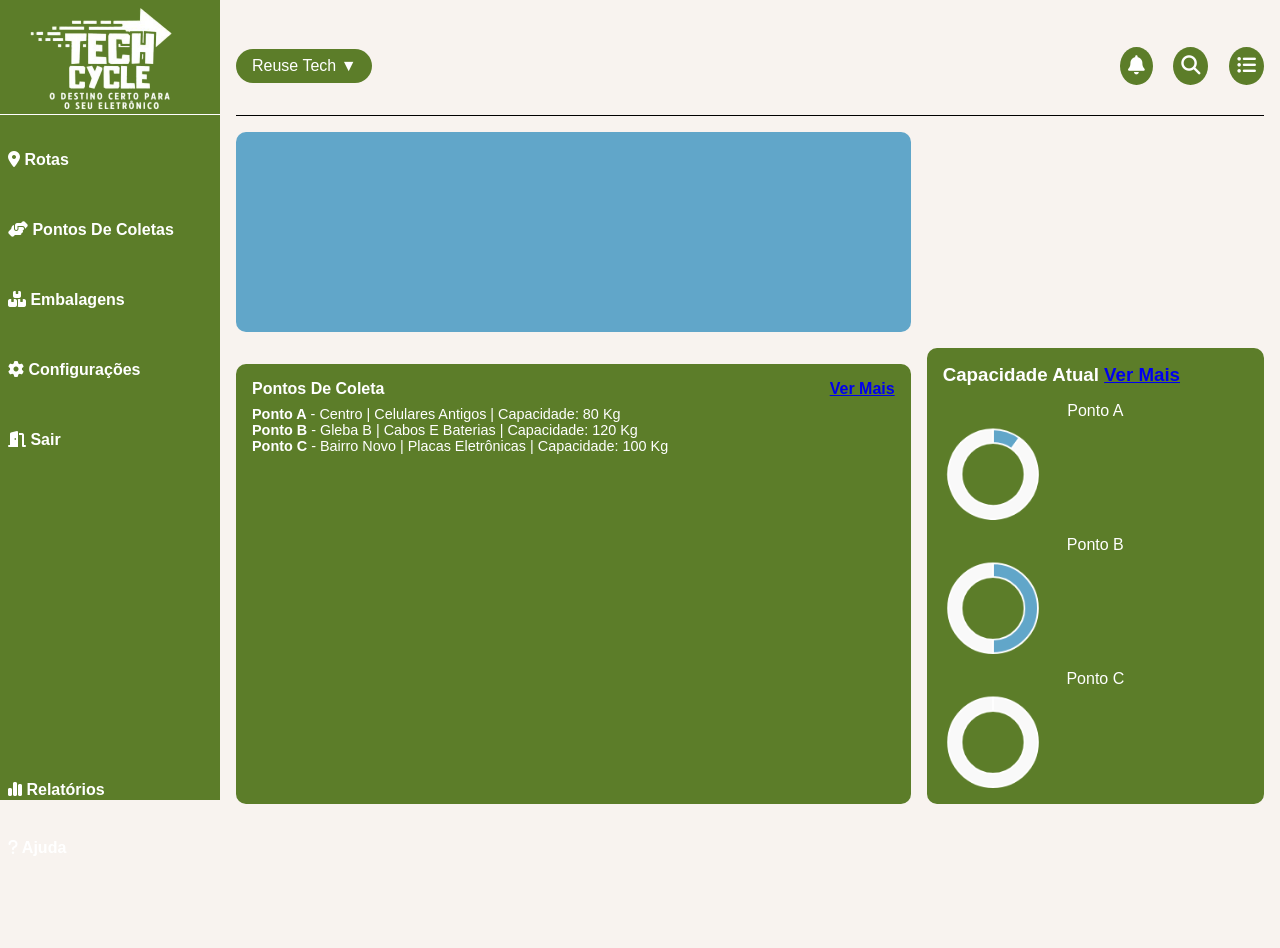
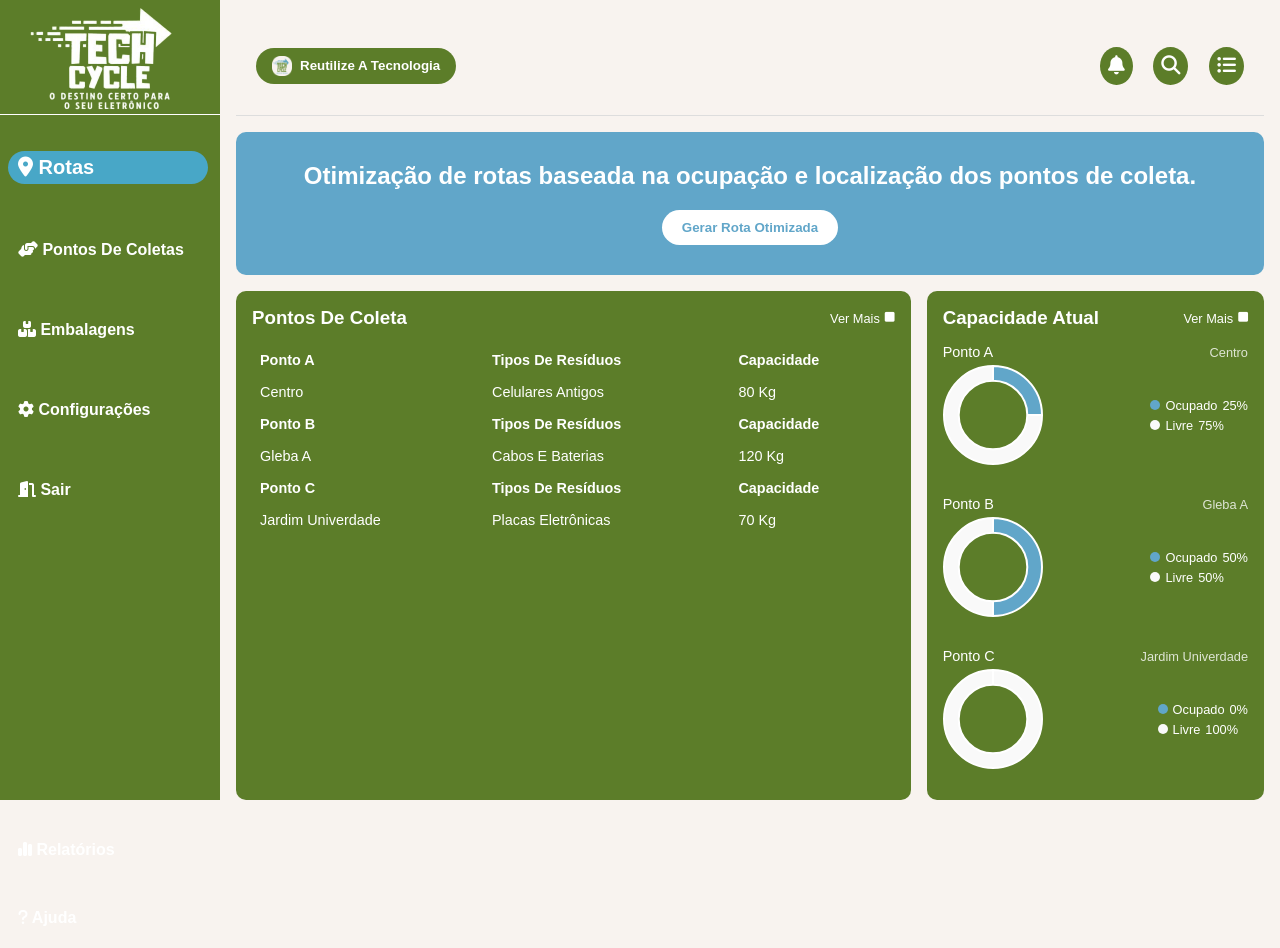
Before and after one commit to Wendelxs/Tech-cycle, a plain HTML site: page Techycle1/index.html in a window 1280 px wide. Before the commit the page ends 873 px from the top, so only its background shows below. Drawn offline with nearby package versions, Linux system fonts and the light colour scheme.

```diff
--- /dev/null
+++ b/Techycle1/imgs/script.js
@@ -0,0 +1,65 @@
+document.addEventListener('DOMContentLoaded', function() {
+
+  const chartOptions = {
+    cutout: '70%',
+    responsive: true,
+    plugins: {
+      legend: {
+        display: false
+      }
+    }
+  };
+
+  const ctxA = document.getElementById('chartA').getContext('2d');
+  new Chart(ctxA, {
+    type: 'doughnut',
+    data: {
+      datasets: [{
+        data: [25, 75],
+        backgroundColor: ['#61a6c9', '#f9f9f9']
+      }]
+    },
+    options: chartOptions
+  });
+
+  const ctxB = document.getElementById('chartB').getContext('2d');
+  new Chart(ctxB, {
+    type: 'doughnut',
+    data: {
+      datasets: [{
+        data: [50, 50],
+        backgroundColor: ['#61a6c9', '#f9f9f9']
+      }]
+    },
+    options: chartOptions
+  });
+
+  const ctxC = document.getElementById('chartC').getContext('2d');
+  new Chart(ctxC, {
+    type: 'doughnut',
+    data: {
+      datasets: [{
+        data: [0, 100],
+        backgroundColor: ['#61a6c9', '#f9f9f9']
+      }]
+    },
+    options: chartOptions
+  });
+
+  const generateRouteBtn = document.querySelector('.generate-route-btn');
+  if (generateRouteBtn) {
+    generateRouteBtn.addEventListener('click', function() {
+      alert('Gerando rota otimizada...');
+    });
+  }
+
+
+  const viewMoreLinks = document.querySelectorAll('.view-more');
+  viewMoreLinks.forEach(link => {
+    link.addEventListener('click', function(e) {
+      e.preventDefault();
+      const section = this.closest('.collection-points, .chart-area');
+      alert(`Expandindo visualização de ${section.querySelector('h3').textContent}`);
+    });
+  });
+});
--- a/Techycle1/index.html
+++ b/Techycle1/index.html
@@ -3,37 +3,40 @@
 <head>
   <meta charset="UTF-8" />
   <meta name="viewport" content="width=device-width, initial-scale=1.0" />
-  <title>Tech Cycle </title>
+  <title>Tech Cycle</title>
   <link rel="stylesheet" href="style.css" />
   <link rel="stylesheet" href="https://cdnjs.cloudflare.com/ajax/libs/font-awesome/6.7.2/css/all.min.css">
-  <link rel="shortcut icon" href="/Techycle1/imgs/icon.png" type="image/x-icon">
+  <link rel="shortcut icon" href="imgs/icon.png" type="image/x-icon">
 </head>
 
 <body>
   <div class="container">
     <aside class="sidebar">
       <div class="logo">
-        <img src="/Techycle1/imgs/logo.png" alt="Tech Cycle" />
+        <img src="imgs/logo.png" alt="Tech Cycle" />
       </div>
       <nav class="menu">
-        <a href="#"><i class="fa-solid fa-location-dot"></i> Rotas</a>
-        <a href="#"><i class="fa-solid fa-handshake-angle"></i> Pontos de Coletas</a>
+        <a href="#" class="active"><i class="fa-solid fa-location-dot"></i> Rotas</a>
+        <a href=""><i class="fa-solid fa-handshake-angle"></i> Pontos de Coletas</a>
         <a href="#"><i class="fa-solid fa-boxes-stacked"></i> Embalagens</a>
         <a href="#"><i class="fa-solid fa-gear"></i> Configurações</a>
         <a href="#"><i class="fa-solid fa-door-open"></i> Sair</a>
-
       </nav>
 
       <nav class="menu2">
         <a href="#"><i class="fa-solid fa-chart-simple"></i> Relatórios</a>
         <a href="#"><i class="fa-solid fa-question"></i> Ajuda</a>
       </nav>
-
     </aside>
 
     <main class="main-content">
       <header class="header">
-        <div class="dropdown">Reuse Tech ▼</div>
+        <div class="dropdown">
+          <button class="dropdown-btn">
+            <img src="imgs/icon.png" alt="Ícone" class="dropdown-icon">
+            Reutilize a tecnologia
+          </button>
+        </div>
         <div class="icons">
           <button><i class="fa-solid fa-bell"></i></button>
           <button><i class="fa-solid fa-magnifying-glass"></i></button>
@@ -42,23 +45,125 @@
       </header>
 
       <section class="dashboard">
-        <div class="blue-box"></div>
+        <div class="blue-box">
+          <div class="blue-box-content">
+            <h2>Otimização de rotas baseada na ocupação e localização dos pontos de coleta.</h2>
+            <button class="generate-route-btn">Gerar rota otimizada</button>
+          </div>
+        </div>
 
         <div class="collection-points">
-          <h3>Pontos de Coleta <a href="#">Ver mais</a></h3>
-          <ul>
-            <li><strong>Ponto A</strong> - Centro | Celulares Antigos | Capacidade: 80 kg</li>
-            <li><strong>Ponto B</strong> - Gleba B | Cabos e Baterias | Capacidade: 120 kg</li>
-            <li><strong>Ponto C</strong> - Bairro Novo | Placas Eletrônicas | Capacidade: 100 kg</li>
-          </ul>
+          <div class="section-header">
+            <h3>Pontos de Coleta</h3>
+            <a href="#" class="view-more">Ver mais <i class="fa-solid fa-square"></i></a>
+          </div>
+          <div class="collection-table">
+            <table>
+              <tr>
+                <th>Ponto A</th>
+                <th>Tipos de Resíduos</th>
+                <th>Capacidade</th>
+              </tr>
+              <tr>
+                <td>Centro</td>
+                <td>Celulares Antigos</td>
+                <td>80 kg</td>
+              </tr>
+              <tr>
+                <th>Ponto B</th>
+                <th>Tipos de Resíduos</th>
+                <th>Capacidade</th>
+              </tr>
+              <tr>
+                <td>Gleba A</td>
+                <td>Cabos e Baterias</td>
+                <td>120 kg</td>
+              </tr>
+              <tr>
+                <th>Ponto C</th>
+                <th>Tipos de Resíduos</th>
+                <th>Capacidade</th>
+              </tr>
+              <tr>
+                <td>Jardim Univerdade</td>
+                <td>Placas Eletrônicas</td>
+                <td>70 kg</td>
+              </tr>
+            </table>
+          </div>
         </div>
 
         <div class="chart-area">
-          <h3>Capacidade Atual <a href="#">Ver mais</a></h3>
+          <div class="section-header">
+            <h3>Capacidade Atual</h3>
+            <a href="#" class="view-more">Ver mais <i class="fa-solid fa-square"></i></a>
+          </div>
           <div class="charts">
-            <div class="chart">Ponto A<br/><canvas id="chartA"></canvas></div>
-            <div class="chart">Ponto B<br/><canvas id="chartB"></canvas></div>
-            <div class="chart">Ponto C<br/><canvas id="chartC"></canvas></div>
+            <div class="chart">
+              <div class="chart-header">
+                <span>Ponto A</span>
+                <span class="location">Centro</span>
+              </div>
+              <div class="chart-container">
+                <canvas id="chartA"></canvas>
+                <div class="chart-legend">
+                  <div class="legend-item">
+                    <span class="legend-color filled"></span>
+                    <span class="legend-text">Ocupado</span>
+                    <span class="legend-value">25%</span>
+                  </div>
+                  <div class="legend-item">
+                    <span class="legend-color empty"></span>
+                    <span class="legend-text">Livre</span>
+                    <span class="legend-value">75%</span>
+                  </div>
+                </div>
+              </div>
+            </div>
+
+            <div class="chart">
+              <div class="chart-header">
+                <span>Ponto B</span>
+                <span class="location">Gleba A</span>
+              </div>
+              <div class="chart-container">
+                <canvas id="chartB"></canvas>
+                <div class="chart-legend">
+                  <div class="legend-item">
+                    <span class="legend-color filled"></span>
+                    <span class="legend-text">Ocupado</span>
+                    <span class="legend-value">50%</span>
+                  </div>
+                  <div class="legend-item">
+                    <span class="legend-color empty"></span>
+                    <span class="legend-text">Livre</span>
+                    <span class="legend-value">50%</span>
+                  </div>
+                </div>
+              </div>
+            </div>
+
+            <div class="chart">
+              <div class="chart-header">
+                <span>Ponto C</span>
+                <span class="location">Jardim Univerdade</span>
+              </div>
+              <div class="chart-container">
+                <canvas id="chartC"></canvas>
+                <div class="chart-legend">
+                  <div class="legend-item">
+                    <span class="legend-color filled"></span>
+                    <span class="legend-text">Ocupado</span>
+                    <span class="legend-value">0%</span>
+                  </div>
+                  <div class="legend-item">
+                    <span class="legend-color empty"></span>
+                    <span class="legend-text">Livre</span>
+                    <span class="legend-value">100%</span>
+                  </div>
+                </div>
+              </div>
+            </div>
           </div>
         </div>
       </section>
@@ -66,43 +171,6 @@
   </div>
 
   <script src="https://cdn.jsdelivr.net/npm/chart.js"></script>
-  <script>
-    // Gráfico de exemplo
-    const ctxA = document.getElementById('chartA').getContext('2d');
-    new Chart(ctxA, {
-      type: 'doughnut',
-      data: {
-        datasets: [{
-          data: [10, 90],
-          backgroundColor: ['#61a6c9', '#f9f9f9']
-        }]
-      },
-      options: { cutout: '70%', responsive: true }
-    });
-
-    const ctxB = document.getElementById('chartB').getContext('2d');
-    new Chart(ctxB, {
-      type: 'doughnut',
-      data: {
-        datasets: [{
-          data: [50, 50],
-          backgroundColor: ['#61a6c9', '#f9f9f9']
-        }]
-      },
-      options: { cutout: '70%', responsive: true }
-    });
-
-    const ctxC = document.getElementById('chartC').getContext('2d');
-    new Chart(ctxC, {
-      type: 'doughnut',
-      data: {
-        datasets: [{
-          data: [0, 100],
-          backgroundColor: ['#61a6c9', '#f9f9f9']
-        }]
-      },
-      options: { cutout: '70%', responsive: true }
-    });
-  </script>
+  <script src="imgs/script.js"></script>
 </body>
 </html>
--- a/Techycle1/style.css
+++ b/Techycle1/style.css
@@ -23,7 +23,7 @@
   display: flex;
   flex-direction: column;
   align-items: flex-start;
-    justify-content: flex-start; /* adiciona isso para alinhar ao topo */
+  justify-content: flex-start;
 }
 
 .logo {
@@ -40,47 +40,53 @@
   height: 250px;
   padding: 0;
   margin: 0;
-
 }
 
 .menu a {
   color: white;
   text-decoration: none;
-    margin:1rem 0.5rem;
+  margin: 1rem 0.5rem;
   display: block;
   font-weight: bold;
+  padding: 5px 10px;
 }
 
 .menu2 a {
   color: white;
   text-decoration: none;
-    margin:1rem 0.5rem;
+  margin: 1rem 0.5rem;
   display: block;
   font-weight: bold;
+  padding: 5px 10px;
 }
 
-  .menu{
+.menu {
   display: flex;
   flex-direction: column;
   margin-top: 20px;
   gap: 20px;
+  width: 100%;
 }
 
-  .menu2{
+.menu2 {
   display: flex;
   flex-direction: column;
   margin-top: 300px;
   gap: 8px;
-
+  width: 100%;
 }
 
-  .menu a:hover,.menu2 a:hover{
+.menu a:hover, .menu2 a:hover, .menu a.active {
   background-color: #48a7c7;
   border-radius: 20px;
   width: 200px;
   font-size: 20px;
+}
 
+.menu a.active {
+  background-color: #48a7c7;
 }
+
 .main-content {
   flex: 1;
   padding: 1rem;
@@ -90,15 +96,32 @@
   display: flex;
   justify-content: space-between;
   align-items: center;
-    border-bottom: 1px solid black;
+  border-bottom: 1px solid #ddd;
   height: 100px;
+  padding: 0 20px;
 }
 
 .dropdown {
+  display: flex;
+  align-items: center;
+}
+
+.dropdown-btn {
   background: #5c7d29;
   color: white;
   padding: 0.5rem 1rem;
   border-radius: 20px;
+  border: none;
+  display: flex;
+  align-items: center;
+  cursor: pointer;
+  font-weight: bold;
+}
+
+.dropdown-icon {
+  width: 20px;
+  height: 20px;
+  margin-right: 8px;
 }
 
 .icons button {
@@ -120,9 +143,34 @@
 }
 
 .blue-box {
+  grid-column: 1 / 3;
   background-color: #61a6c9;
-    height: 200px;
   border-radius: 10px;
+  display: flex;
+  justify-content: center;
+  align-items: center;
+  padding: 30px;
+}
+
+.blue-box-content {
+  text-align: center;
+  color: white;
+}
+
+.blue-box-content h2 {
+  font-size: 1.5rem;
+  margin-bottom: 20px;
+  text-transform: none;
+}
+
+.generate-route-btn {
+  background-color: white;
+  color: #61a6c9;
+  border: none;
+  padding: 10px 20px;
+  border-radius: 20px;
+  font-weight: bold;
+  cursor: pointer;
 }
 
 .collection-points {
@@ -131,19 +179,45 @@
   color: white;
   padding: 1rem;
   border-radius: 10px;
-    margin-top: 1rem;
 }
 
-  .collection-points h3 {
+.section-header {
   display: flex;
   justify-content: space-between;
-    font-size: 1rem;
-    margin-bottom: 0.5rem;
+  align-items: center;
+  margin-bottom: 15px;
 }
 
-  .collection-points ul {
-    list-style: none;
+.view-more {
+  color: white;
+  text-decoration: none;
+  font-size: 0.8rem;
+  display: flex;
+  align-items: center;
+}
+
+.view-more i {
+  margin-left: 5px;
+  font-size: 0.7rem;
+}
+
+.collection-table {
+  width: 100%;
+}
+
+.collection-table table {
+  width: 100%;
+  border-collapse: collapse;
   font-size: 0.9rem;
+}
+
+.collection-table th, .collection-table td {
+  padding: 8px;
+  text-align: left;
+}
+
+.collection-table th {
+  font-weight: bold;
 }
 
 .chart-area {
@@ -158,14 +232,89 @@
   display: flex;
   flex-direction: column;
   gap: 1rem;
-    margin-top: 1rem;
 }
 
 .chart {
   text-align: center;
+  margin-bottom: 15px;
+}
+
+.chart-header {
+  display: flex;
+  justify-content: space-between;
+  align-items: center;
+  margin-bottom: 5px;
+  font-size: 0.9rem;
+}
+
+.location {
+  font-size: 0.8rem;
+  opacity: 0.8;
+}
+
+.chart-container {
+  display: flex;
+  align-items: center;
+  justify-content: space-between;
 }
 
 canvas {
   width: 100px !important;
   height: 100px !important;
 }
+
+.chart-legend {
+  display: flex;
+  flex-direction: column;
+  align-items: flex-start;
+  gap: 5px;
+  margin-left: 10px;
+}
+
+.legend-item {
+  display: flex;
+  align-items: center;
+  font-size: 0.8rem;
+}
+
+.legend-color {
+  width: 10px;
+  height: 10px;
+  margin-right: 5px;
+  border-radius: 50%;
+}
+
+.legend-color.filled {
+  background-color: #61a6c9;
+}
+
+.legend-color.empty {
+  background-color: #f9f9f9;
+}
+
+.legend-text {
+  margin-right: 5px;
+}
+
+@media (max-width: 768px) {
+  .container {
+    flex-direction: column;
+  }
+
+  .sidebar {
+    width: 100%;
+    height: auto;
+  }
+
+  .dashboard {
+    grid-template-columns: 1fr;
+  }
+
+  .blue-box, .collection-points, .chart-area {
+    grid-column: 1;
+  }
+
+  .menu2 {
+    margin-top: 20px;
+  }
+}
```
Lines whose indentation alone changed are shown as unchanged.
